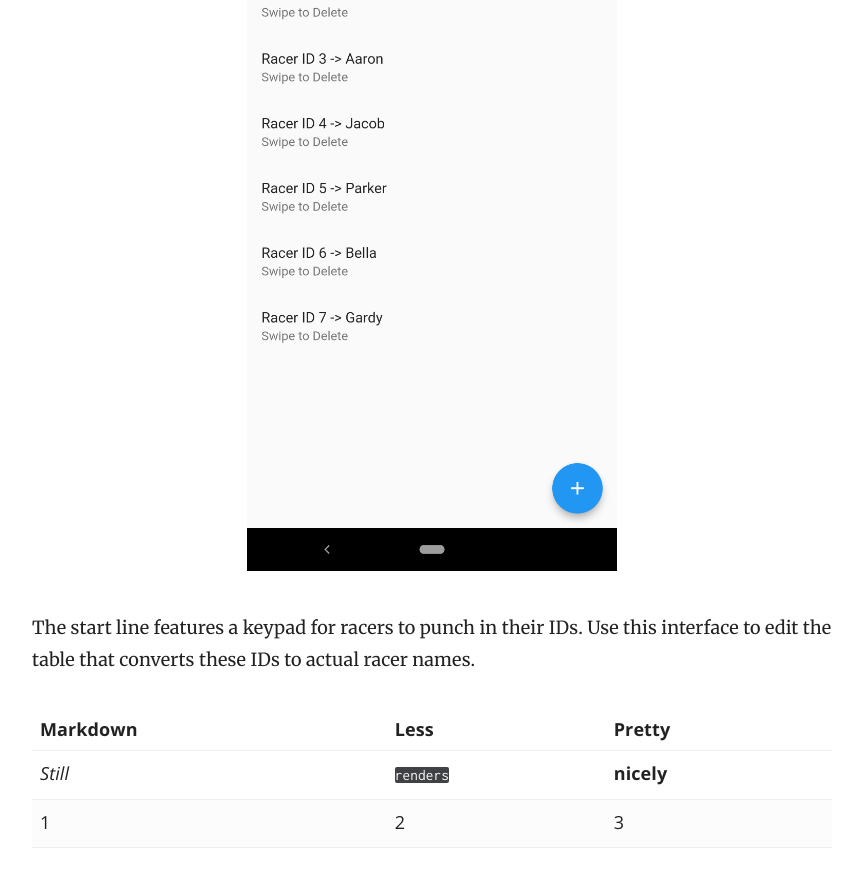
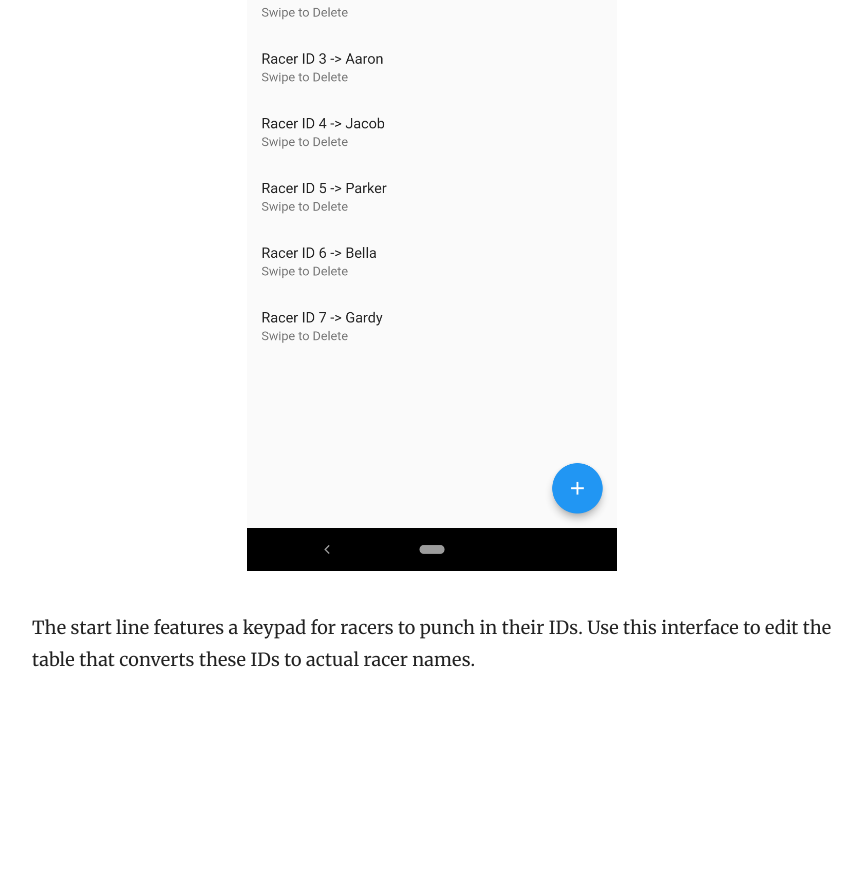
Before and after one commit to P-bibs/ThwackTimingSystems.github.io, a Jekyll site: the page built from _docs/3mobileApp/overview.md, in a window 1280 px wide and 900 px high, scrolled down 4348 px. Shown: the top 869 px of the window, without its empty margins (358-1221 px from the left). Built offline with Jekyll 4.4.1, drawn with Linux system fonts in a browser that asks for light colours; after the commit the page ends 5075 px from its top, so only the background shows below that.

Commit message:
cleaned up extra

```diff
--- a/_docs/3mobileApp/overview.md
+++ b/_docs/3mobileApp/overview.md
@@ -33,8 +33,3 @@
 <p style="text-align: center;"><img src="/images/app/idToNameTable.png" width="{{ page.width }}" height="{{ page.height }}"></p>
 
 The start line features a keypad for racers to punch in their IDs. Use this interface to edit the table that converts these IDs to actual racer names.
-
-Markdown | Less | Pretty
---- | --- | ---
-*Still* | `renders` | **nicely**
-1 | 2 | 3
```
